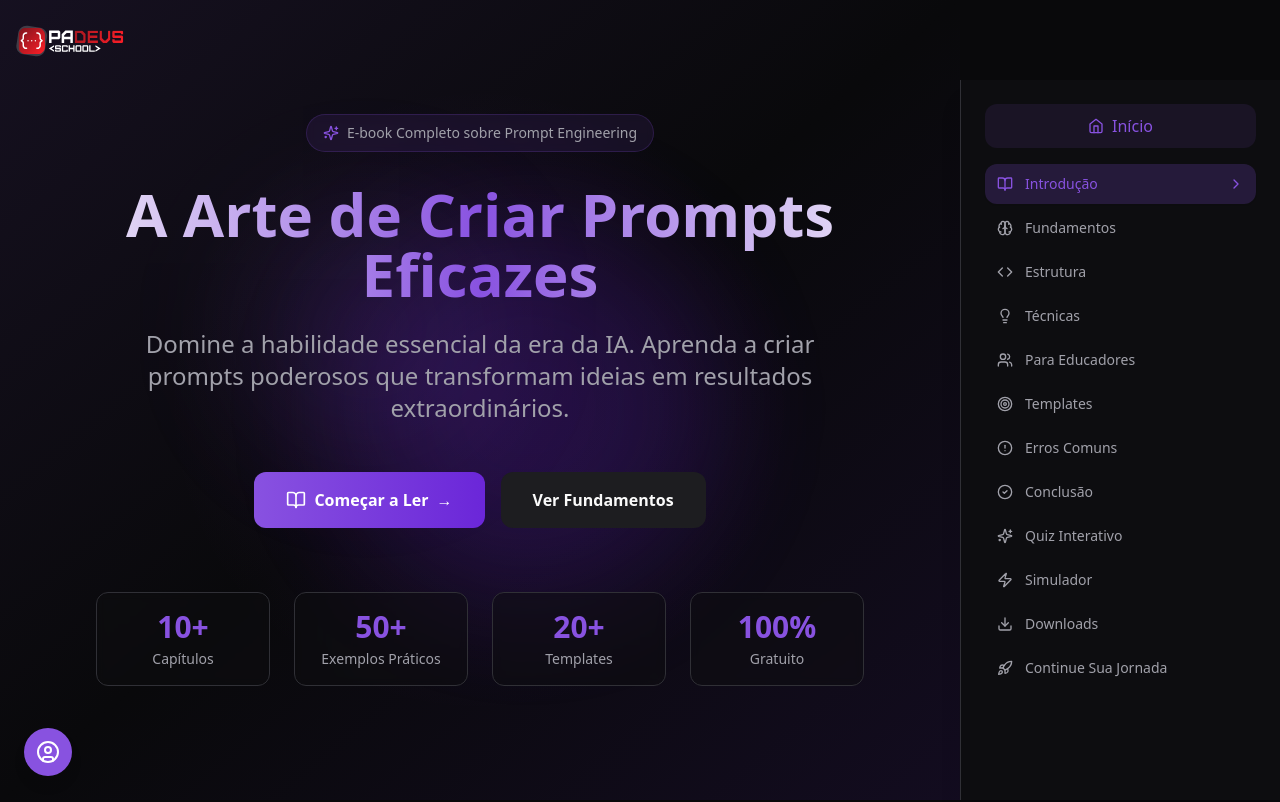
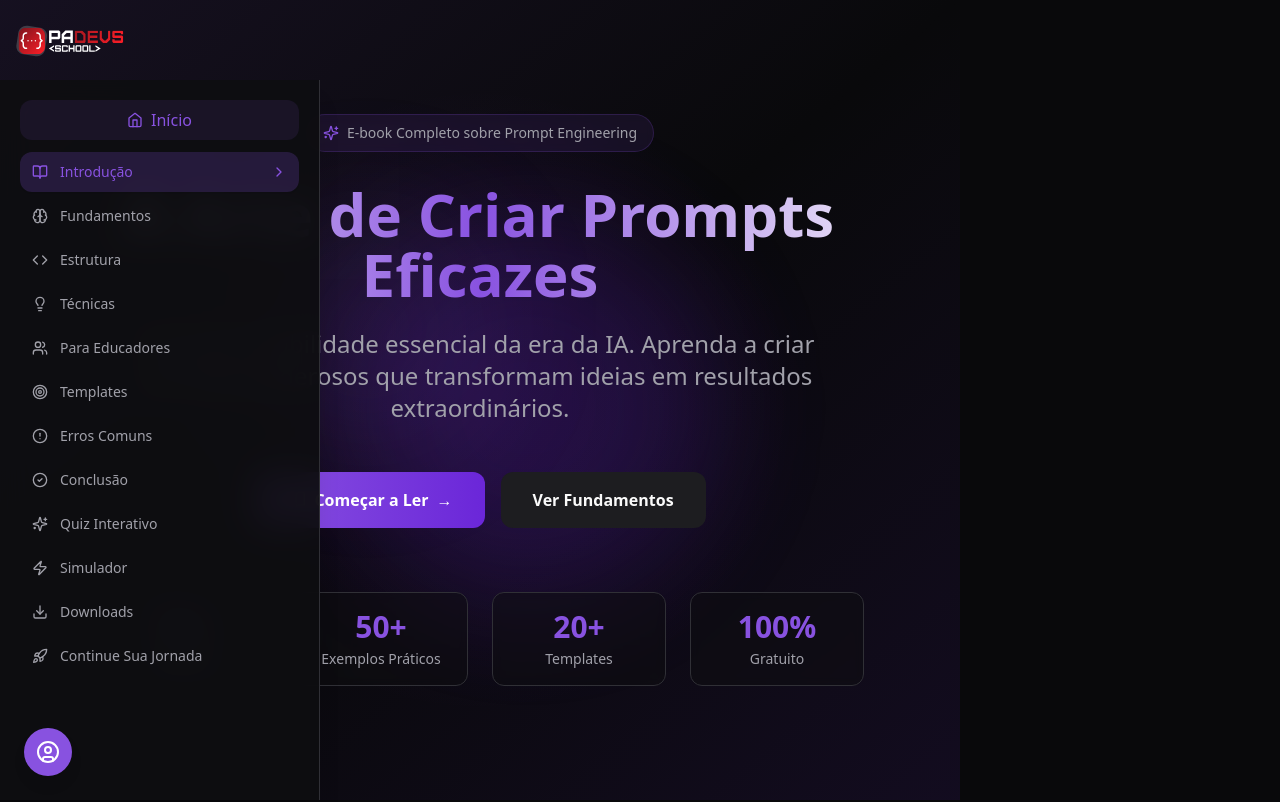
Before and after one commit to pedroallas/educa-ia, a React (Vite) app: page / in a window 1280 px wide. Shown: the top 802 px of the page. Built offline with nearby package versions, Linux system fonts and the light colour scheme; the HTML template or start-up script is replaced by a standard one.

Commit message:
feat: move sidebar menu to left side on desktop

```diff
--- a/src/components/TableOfContents.tsx
+++ b/src/components/TableOfContents.tsx
@@ -61,7 +61,7 @@ export const TableOfContents = ({ items }: TableOfContentsProps) => {
       {/* Botão mobile para abrir TOC */}
       <button
         onClick={() => setIsOpen(!isOpen)}
-        className="fixed bottom-6 right-6 z-40 md:hidden bg-primary text-white p-4 rounded-full shadow-lg hover:shadow-xl transition-all"
+        className="fixed bottom-6 left-6 z-40 md:hidden bg-primary text-white p-4 rounded-full shadow-lg hover:shadow-xl transition-all"
         aria-label="Abrir índice de navegação"
       >
         {isOpen ? <X size={24} /> : <Menu size={24} />}
@@ -78,22 +78,22 @@ export const TableOfContents = ({ items }: TableOfContentsProps) => {
       {/* Sidebar */}
       <aside
         className={`
-          fixed top-20 right-0 h-[calc(100vh-5rem)] z-40
-          w-80 bg-card/95 backdrop-blur-lg border-l border-border
-          overflow-y-auto transition-transform duration-300
-          shadow-xl
-          ${isOpen ? "translate-x-0" : "translate-x-full md:translate-x-0"}
+          fixed top-20 left-0 h-[calc(100vh-5rem)] z-40
+          w-80 bg-card/95 backdrop-blur-lg border-r border-border
+          transition-transform duration-300
+          shadow-xl flex flex-col
+          ${isOpen ? "translate-x-0" : "-translate-x-full md:translate-x-0"}
           hidden md:block
         `}
         aria-label="Navegação da página"
       >
-        <div className="p-6 sticky top-0">
+        <div className="p-5 flex flex-col h-full">
           {/* Botão Início */}
           <button
             onClick={() => {
               window.scrollTo({ top: 0, behavior: "smooth" });
             }}
-            className="w-full mb-4 px-3 py-2.5 rounded-lg bg-primary/10 hover:bg-primary/20 text-primary font-medium transition-all flex items-center justify-center gap-2 group"
+            className="w-full mb-3 px-3 py-2 rounded-lg bg-primary/10 hover:bg-primary/20 text-primary font-medium transition-all flex items-center justify-center gap-2 group flex-shrink-0"
             aria-label="Voltar ao início da página"
           >
             <svg
@@ -114,7 +114,7 @@ export const TableOfContents = ({ items }: TableOfContentsProps) => {
             Início
           </button>
 
-          <nav className="space-y-1" aria-label="Índice de conteúdo">
+          <nav className="space-y-1 flex-1 overflow-hidden" aria-label="Índice de conteúdo">
             {items.map((item) => (
               <button
                 key={item.id}
@@ -135,7 +135,7 @@ export const TableOfContents = ({ items }: TableOfContentsProps) => {
                 <ChevronRight
                   size={16}
                   className={`
-                    transition-transform
+                    transition-transform flex-shrink-0
                     ${
                       activeSection === item.id
                         ? "opacity-100"
@@ -151,7 +151,7 @@ export const TableOfContents = ({ items }: TableOfContentsProps) => {
 
       {/* Versão Mobile - Drawer completo */}
       {isOpen && (
-        <aside className="fixed inset-y-0 right-0 w-80 bg-card border-l border-border z-50 md:hidden overflow-y-auto">
+        <aside className="fixed inset-y-0 left-0 w-80 bg-card border-r border-border z-50 md:hidden overflow-y-auto">
           <div className="p-6">
             <div className="flex items-center justify-between mb-4">
               <button
```
